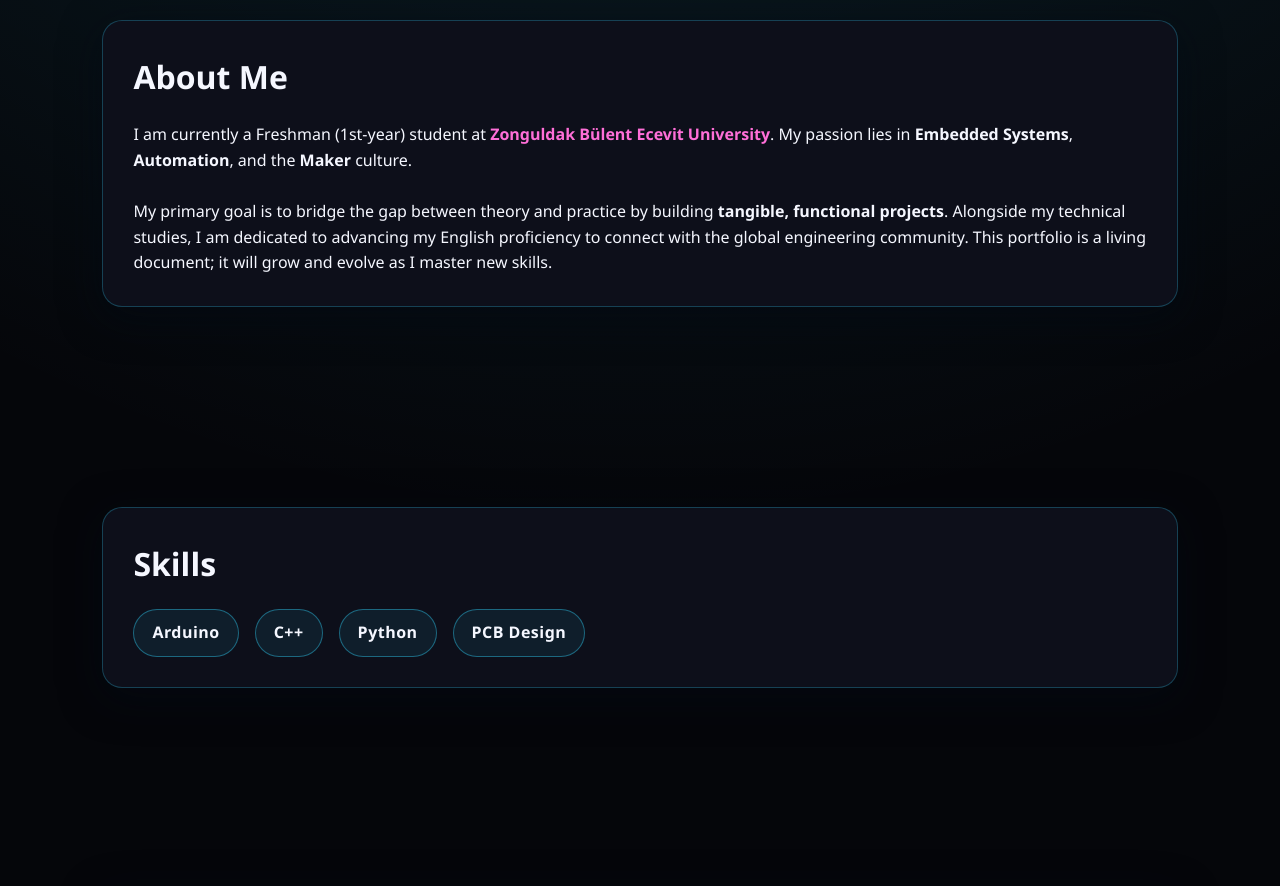
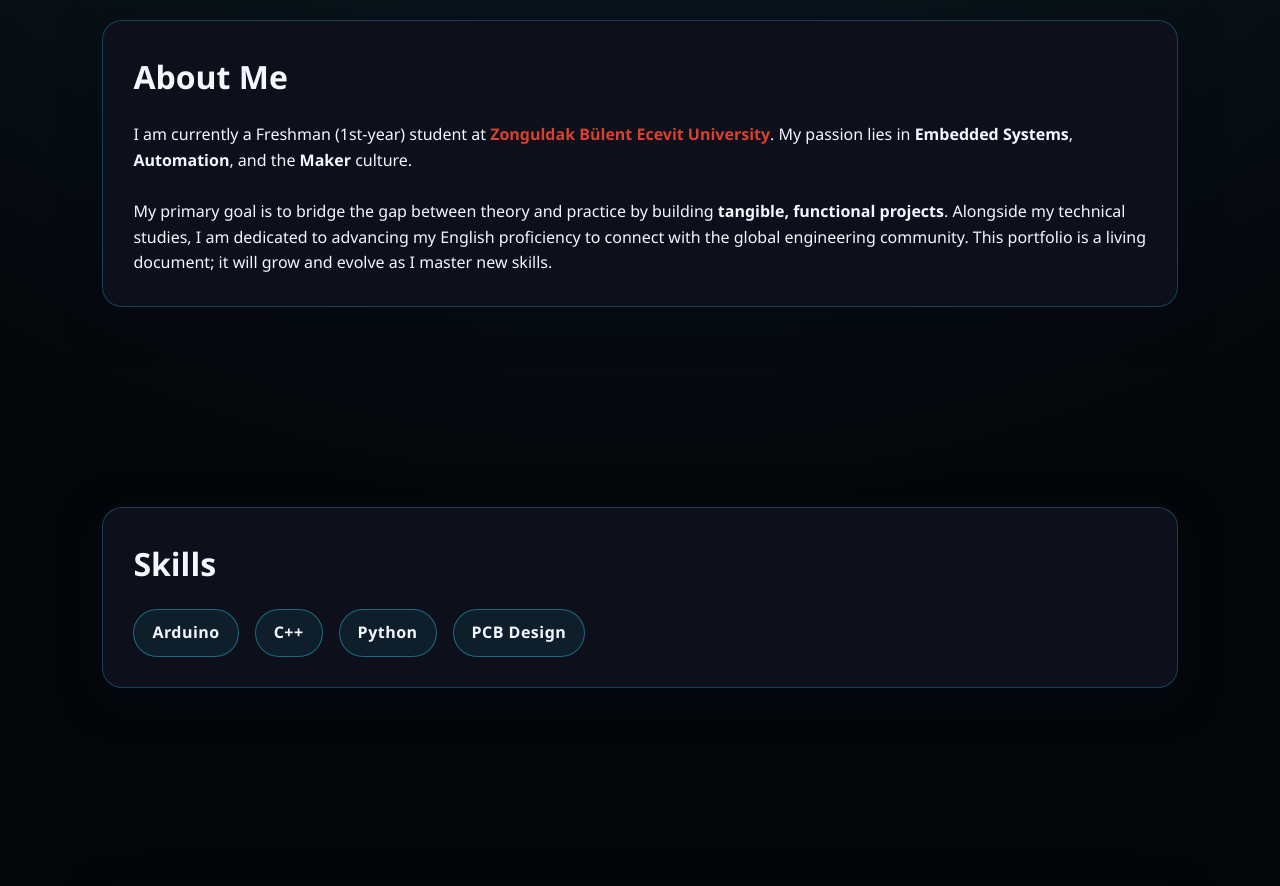
Before and after one commit to ertunc-ozbay/ertuncozbay.github.io, a plain HTML site: page index.html in a window 1280 px wide. Shown: the part 860-1746 px from the top of the page. Drawn offline with Linux system fonts and the light colour scheme.

Commit message:
Update link color in section cards for improved visibility

```diff
--- a/index.html
+++ b/index.html
@@ -106,7 +106,7 @@
       box-shadow: 0 10px 40px rgba(3, 10, 20, 0.6);
     }
     .section-card a {
-      color: #ff6fd8;
+      color: #d8402f;
       text-decoration: none;
       border-bottom: 1px solid transparent;
       transition: color 0.2s, border-color 0.2s;
```
